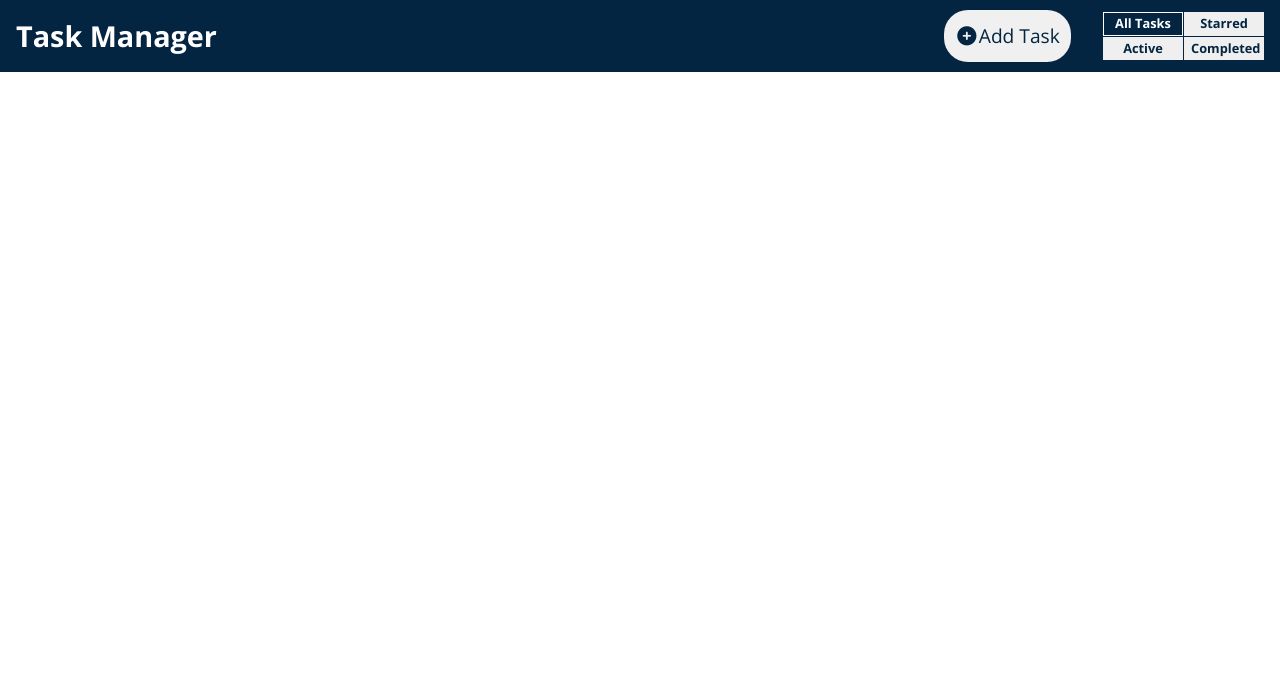
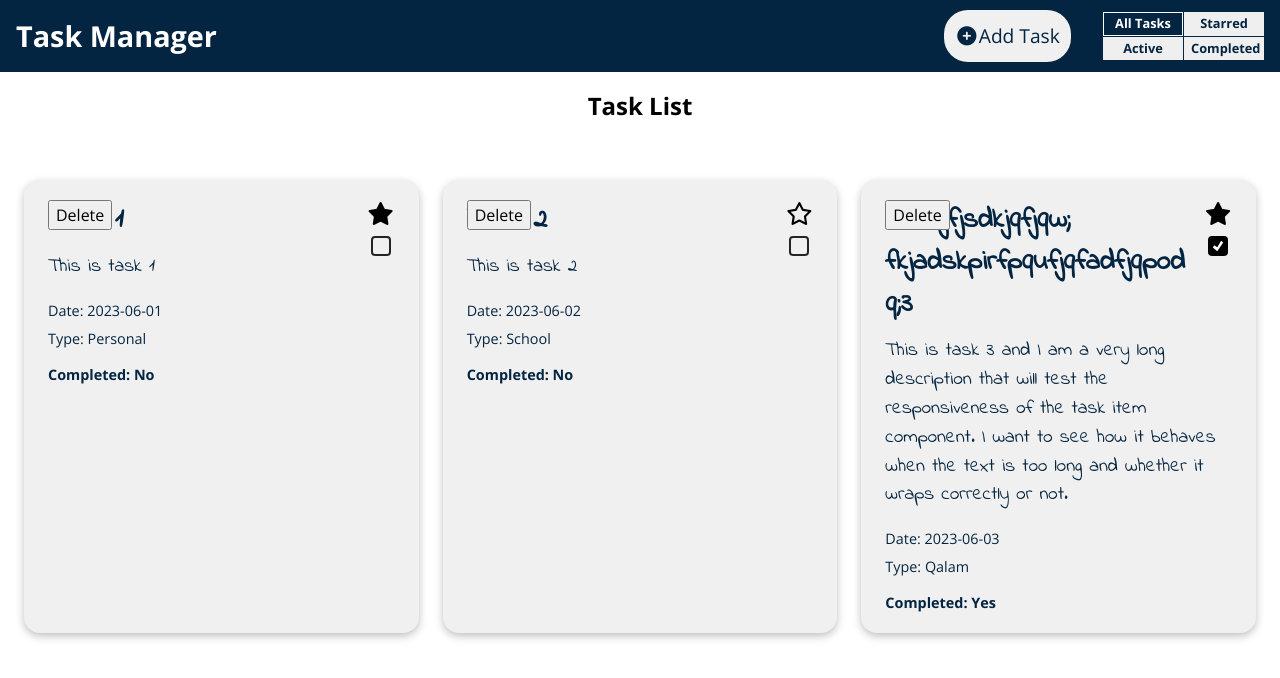
Before and after one commit to mer-mlpq/Personal-task-manager, a React (Vite) app: page / in a window 1280 px wide. Shown: the top 678 px of the page. Built offline with nearby package versions, Linux system fonts and the light colour scheme.

Commit message:
Added tasks and the designed the cards

```diff
--- a/src/App.jsx
+++ b/src/App.jsx
@@ -2,14 +2,87 @@ import "./css/App.css";
 import { useState } from "react";
 import Navbar from "./components/Navbar";
 import NewTask from "./components/NewTask";
+import TaskList from "./components/TaskList";
 
 function App() {
   const [isNewTaskOpen, setIsNewTaskOpen] = useState(false);
+  const testTasks = [
+    {
+      id: 1,
+      title: "Task 1",
+      date: "2023-06-01",
+      description: "This is task 1",
+      type: "Personal",
+      starred: true,
+      completed: false,
+    },
+    {
+      id: 2,
+      title: "Task 2",
+      description: "This is task 2",
+      date: "2023-06-02",
+      type: "School",
+      starred: false,
+      completed: false,
+    },
+    {
+      id: 3,
+      title: "Taskjfjsdkjqfjqw; fkjadskpirfpqufjqfadfjqpod q;3",
+      description:
+        "This is task 3 and I am a very long description that will test the responsiveness of the task item component. I want to see how it behaves when the text is too long and whether it wraps correctly or not.",
+      date: "2023-06-03",
+      type: "Qalam",
+      starred: true,
+      completed: true,
+    },
+  ];
+  const [tasks, setTasks] = useState(testTasks);
+
+  const myStyle = {
+    textAlign: "center",
+    fontFamily: "open sans",
+    fontSize: "1.5rem",
+    marginBlock: "1rem",
+  };
+  const onToggleComplete = (taskId) => {
+    setTasks((prev) =>
+      prev.map((task) => {
+        if (task.id === taskId) {
+          return { ...task, completed: !task.completed };
+        }
+        return task;
+      }),
+    );
+  };
+  const onToggleStar = (taskId) => {
+    setTasks((prev) =>
+      prev.map((task) => {
+        if (task.id === taskId) {
+          return { ...task, starred: !task.starred };
+        }
+        return task;
+      }),
+    );
+  };
+
+  const onDeleteTask = (taskId) => {
+    setTasks((prev) => prev.filter((task) => task.id !== taskId));
+  };
 
   return (
     <>
       <Navbar setIsNewTaskOpen={setIsNewTaskOpen} />
-      {isNewTaskOpen && <NewTask setIsNewTaskOpen={setIsNewTaskOpen} />}
+      {isNewTaskOpen && (
+        <NewTask setIsNewTaskOpen={setIsNewTaskOpen} setTasks={setTasks} />
+      )}
+      <h3 style={myStyle}>Task List</h3>
+
+      <TaskList
+        tasks={tasks}
+        onToggleComplete={onToggleComplete}
+        onToggleStar={onToggleStar}
+        onDeleteTask={onDeleteTask}
+      />
     </>
   );
 }
--- a/src/components/NewTask.jsx
+++ b/src/components/NewTask.jsx
@@ -1,12 +1,25 @@
 import React from "react";
 import { useState } from "react";
 import "../css/NewTask.css";
-const NewTask = ({ setIsNewTaskOpen }) => {
+const NewTask = ({ setIsNewTaskOpen, setTasks }) => {
   const dateToday = new Date();
   const [starred, setStarred] = useState(false);
 
   const handleSumbit = (e) => {
     e.preventDefault();
+    const form = e.currentTarget;
+    setTasks((prev) => [
+      ...prev,
+      {
+        id: crypto.randomUUID(),
+        title: form.title.value,
+        description: form.description.value,
+        date: form.date.value,
+        type: form.type.value,
+        starred: starred,
+        completed: false,
+      },
+    ]);
     setIsNewTaskOpen(false);
   };
   const handleCancel = (e) => {
@@ -17,10 +30,15 @@ const NewTask = ({ setIsNewTaskOpen }) => {
   return (
     <>
       <div className="modal-overlay">
-        <form className="new-task-form open-sans" action="">
+        <form
+          onSubmit={handleSumbit}
+          className="new-task-form open-sans"
+          action=""
+        >
           <h3>Add a new task</h3>
           <input
             className="new-task-title indie-flower"
+            name="title"
             type="text"
             placeholder="Enter title"
             required
@@ -33,10 +51,11 @@ const NewTask = ({ setIsNewTaskOpen }) => {
           <div className="task-details">
             <input
               className="new-task-time"
+              name="date"
               type="date"
               defaultValue={`${dateToday.toISOString().split("T")[0]}`}
             />
-            <select className="new-task-type" name="priority" id="priority">
+            <select className="new-task-type" name="type" id="type">
               <option value="low">Personal</option>
               <option value="school">School</option>
               <option value="qalam">Qalam</option>
@@ -45,16 +64,13 @@ const NewTask = ({ setIsNewTaskOpen }) => {
           </div>
           <textarea
             id="description"
+            name="description"
             rows={1}
             placeholder="Enter description"
             className="new-task-description indie-flower"
           />
           <div className="new-task-decision">
-            <button
-              onClick={handleSumbit}
-              className="new-task-submit"
-              type="submit"
-            >
+            <button className="new-task-submit" type="submit">
               Add Task
             </button>
             <button
--- /dev/null
+++ b/src/components/TaskItem.jsx
@@ -0,0 +1,33 @@
+import React from "react";
+import "../css/TaskItem.css";
+
+const TaskItem = ({ task, onToggleComplete, onToggleStar, onDeleteTask }) => {
+  return (
+    <div className="task-item open-sans">
+      <h3 className="indie-flower card-title">{task.title}</h3>
+      <p className="indie-flower description">{task.description}</p>
+      <p className="date">Date: {task.date}</p>
+      <p className="type">Type: {task.type}</p>
+
+      <i
+        onClick={() => onToggleStar(task.id)}
+        className={`fa-${task.starred ? "solid" : "regular"} fa-star card-star-icon`}
+      ></i>
+      <input
+        className="checkbox"
+        type="checkbox"
+        onChange={() => onToggleComplete(task.id)}
+        checked={task.completed}
+      />
+
+      <p className="completed-text">
+        Completed: {task.completed ? "Yes" : "No"}
+      </p>
+      <button onClick={() => onDeleteTask(task.id)} className="delete-task">
+        Delete
+      </button>
+    </div>
+  );
+};
+
+export default TaskItem;
--- /dev/null
+++ b/src/components/TaskList.jsx
@@ -0,0 +1,21 @@
+import React from "react";
+import TaskItem from "./TaskItem";
+import "../css/TaskList.css";
+
+const TaskList = ({ tasks, onToggleComplete, onToggleStar, onDeleteTask }) => {
+  return (
+    <div className="task-list">
+      {tasks.map((task) => (
+        <TaskItem
+          key={task.id}
+          task={task}
+          onToggleComplete={onToggleComplete}
+          onToggleStar={onToggleStar}
+          onDeleteTask={onDeleteTask}
+        />
+      ))}
+    </div>
+  );
+};
+
+export default TaskList;
--- a/src/css/NewTask.css
+++ b/src/css/NewTask.css
@@ -5,6 +5,7 @@
   display: flex;
   justify-content: center;
   align-items: center;
+  z-index: 1000;
 }
 .new-task-form {
   position: relative;
--- /dev/null
+++ b/src/css/TaskItem.css
@@ -0,0 +1,100 @@
+.task-item {
+  position: relative;
+  background-color: #f0f0f0;
+  color: rgb(4, 37, 65);
+  width: 90%;
+  flex: 1 1 280px;
+  max-width: 400px;
+  margin: 1rem auto;
+  padding: 1.25rem 1.5rem;
+  border-radius: 1rem;
+  box-shadow: 0 3px 8px rgba(0, 0, 0, 0.25);
+
+  display: flex;
+  flex-direction: column;
+  gap: 0.4rem;
+}
+
+.card-title {
+  font-size: 1.75rem;
+  margin: 0;
+  padding-right: 2.5rem;
+}
+
+.description {
+  font-size: 1.2rem;
+  margin: 0.25rem 0 0.75rem;
+}
+
+.date,
+.type,
+.completed-text {
+  font-size: 0.9rem;
+  margin: 0;
+}
+
+.card-star-icon {
+  position: absolute;
+  top: 1.5rem;
+  right: 1.5rem;
+  font-size: 1.4rem;
+  cursor: pointer;
+  color: black;
+}
+
+.card-star-icon:hover {
+  transform: scale(1.1);
+}
+
+.completed-text {
+  font-weight: bold;
+  margin-top: 0.5rem;
+}
+
+.delete-task {
+  position: absolute;
+}
+
+/* check box styling  */
+/* Merged base styling and positioning */
+.checkbox {
+  position: absolute;
+  top: 3.5rem;
+  right: 1.75rem;
+  width: 1.25rem;
+  height: 1.25rem;
+  appearance: none;
+  -webkit-appearance: none;
+  border: 2px solid #242424;
+  border-radius: 4px;
+  display: inline-grid;
+  place-content: center;
+  transition:
+    transform 0.15s ease,
+    background 0.15s ease;
+}
+
+/* Merged hover and checked states */
+.checkbox:hover {
+  transform: scale(1.1);
+  cursor: pointer;
+}
+
+.checkbox:checked {
+  background: #000000;
+  border-color: #000000;
+}
+
+/* The custom checkmark inside */
+.checkbox::before {
+  content: "";
+  width: 0.65rem;
+  height: 0.65rem;
+  background: white;
+  transform: scale(0);
+  clip-path: polygon(14% 44%, 0 65%, 43% 100%, 100% 16%, 80% 0%, 43% 62%);
+}
+
+.checkbox:checked::before {
+  transform: scale(1);
+}
--- /dev/null
+++ b/src/css/TaskList.css
@@ -0,0 +1,6 @@
+.task-list {
+  display: flex;
+  flex-wrap: wrap;
+  gap: 1.5rem;
+  padding: 1.5rem;
+}
```
